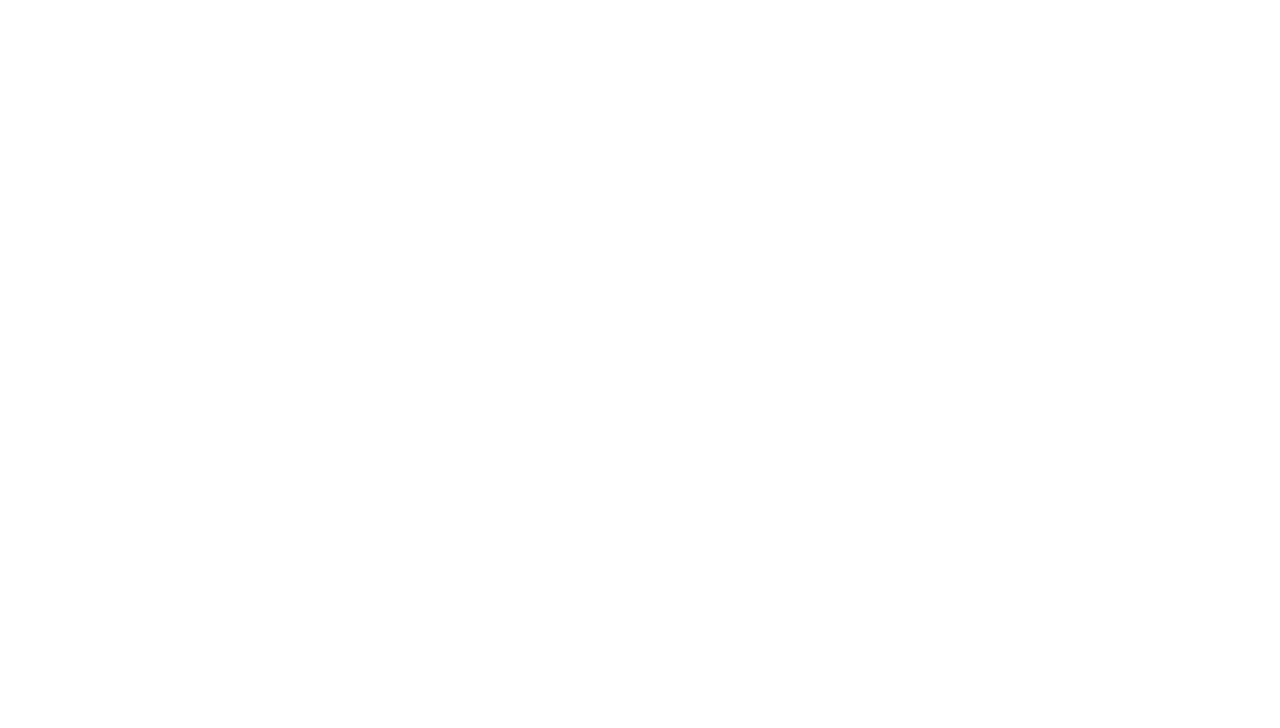
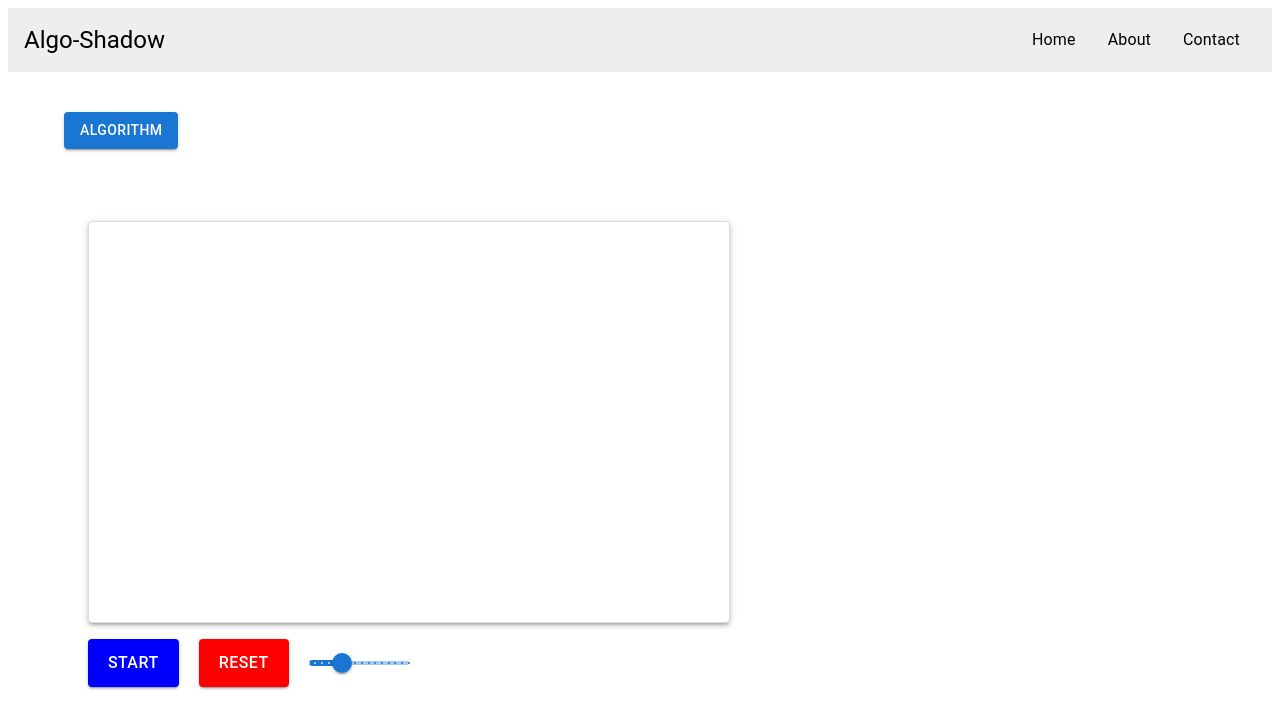
Before and after one commit to mytnguyen26/algo-shadow, a React (Vite) app in the folder packages/client/: page /algorithm/bst in a window 1280 px wide. Before the commit this address had no page. Shown: the top 728 px of the page. Built offline with nearby package versions, Linux system fonts and the light colour scheme.

Commit message:
created new page for BST

```diff
--- a/packages/client/src/App.jsx
+++ b/packages/client/src/App.jsx
@@ -3,6 +3,7 @@ import { Layout } from "./pages/Home/layout.jsx";
 import Home from "./pages/Home/home";
 import Algorithm from "./pages/Algorithm/algorithm.jsx";
 import Heap from "./pages/Algorithm/heap.jsx";
+import BST from "./pages/Algorithm/bst.jsx";
 import { Paths } from "./constants/Paths.js";
 import AlgoLayout from "./pages/Algorithm/algoLayout.jsx";
 
@@ -15,6 +16,7 @@ function App() {
           <Route path={Paths.ALGORITHM} element={<AlgoLayout />}>
             <Route index element={<Algorithm />} />
             <Route path={Paths.HEAP} element={<Heap />} />
+            <Route path={Paths.BST} element={<BST />} />
           </Route>
         </Route>
       </Routes>
--- a/packages/client/src/constants/Paths.js
+++ b/packages/client/src/constants/Paths.js
@@ -4,4 +4,5 @@ export const Paths = {
   HEAP: "/algorithm/heap",
   DIJKSTRA: "/algorithm/dijkstra",
   HASH: "/algorithm/hash",
+  BST: "/algorithm/bst",
 };
--- /dev/null
+++ b/packages/client/src/pages/Algorithm/bst.jsx
@@ -0,0 +1,18 @@
+import { Container, Box } from "@mui/material";
+import { AlgorithmSpace } from "./AlgComponent/algorithmSpace.jsx";
+import { ControlArea } from "./AlgComponent/controlArea.jsx";
+
+const BST = () => {
+  return (
+    <Container maxWidth="md">
+      <Box mt={4} className="middle-container">
+        <AlgorithmSpace />
+        <Box mt={2}>
+          <ControlArea />
+        </Box>
+      </Box>
+    </Container>
+  );
+};
+
+export default BST;
--- a/packages/client/src/pages/Algorithm/heap.jsx
+++ b/packages/client/src/pages/Algorithm/heap.jsx
@@ -4,7 +4,7 @@ import Heapification from "./HeapComponent/heapmethod";
 import { Button, TextField } from '@mui/material';
 
 
-const width = 600;
+const width = 900;
 const height = 300;
 var data = [18, 4, 10, 13, 7, 9, 3, 2, 8, 1]
 var dataset = []
@@ -115,7 +115,6 @@ function HeapPage() {
 
   return (
     <div style={{ display: 'flex' }}>
-      {/* Left side - Create Heap, Insert, and Delete fields */}
       <div style={{ display: 'flex', flexDirection: 'column', gap: '10px' }}>
           <input id="create" placeholder="Enter comma separated numbers" />
           <button id="csubmit" onClick={() => {
@@ -160,14 +159,12 @@ function HeapPage() {
           }}>Delete</button>
       </div>
 
-      {/* Center - SVG visualization */}
       <div style={{ display: 'flex', flexDirection: 'column', flexGrow: 1 }}>
             <div style={{ flexGrow: 1 }}>
                 <svg key={resetkey} ref={svgRef} width={width} height={height}></svg>
             </div>
 
-      {/* Right side - Next Step, Back, Reset, Final Heap, and Extra Heap buttons */}
-      <div style={{ display: 'flex', justifyContent: 'left', gap: '10px', marginTop: '10px' }}>
+      <div style={{ display: 'flex', justifyContent: 'middle', gap: '10px', marginTop: '10px' }}>
           <button onClick={nextStep}>Next Step</button>
           <button onClick={back}>Back</button>
           <button onClick={reset}>Reset</button>
```
